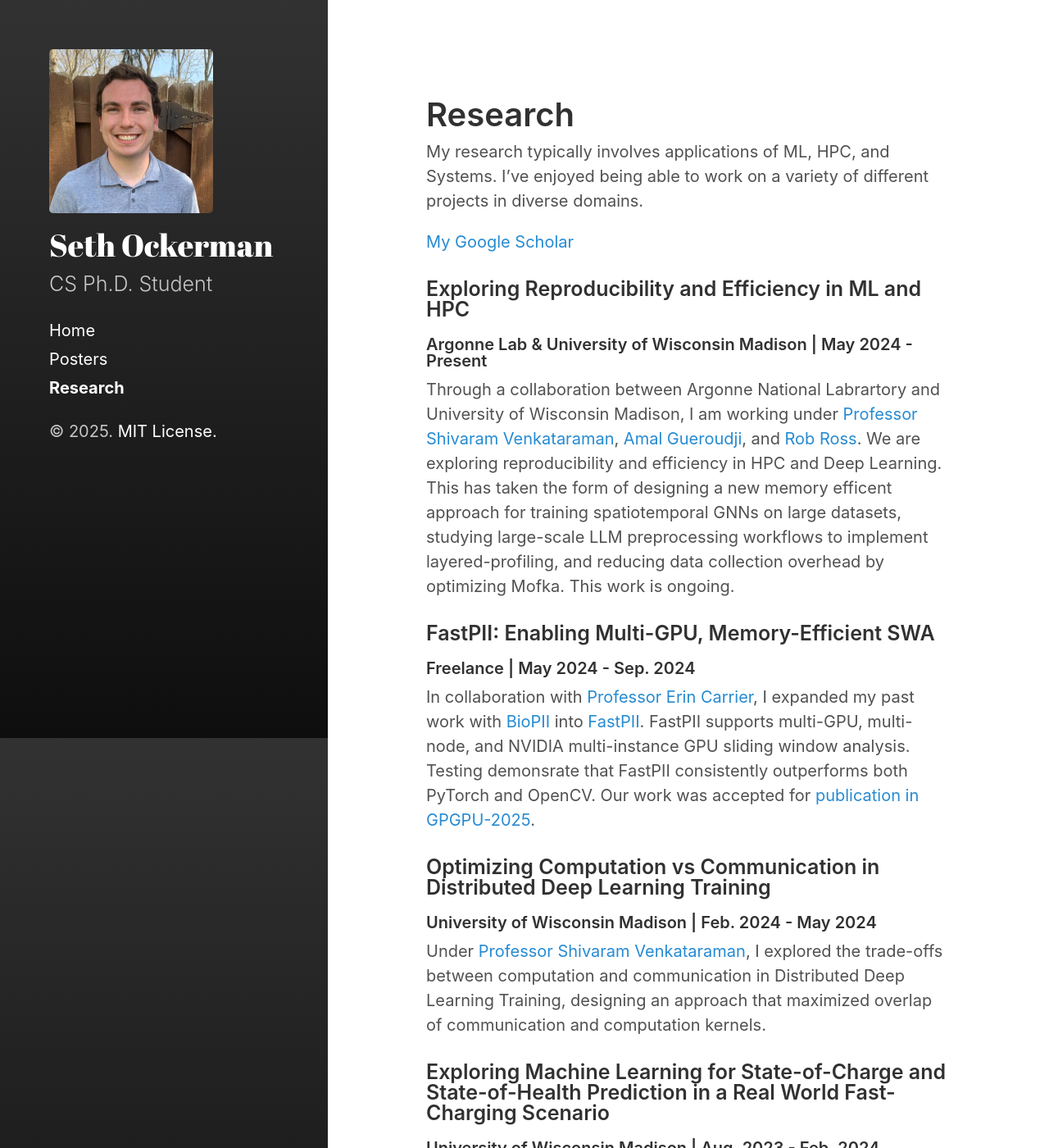
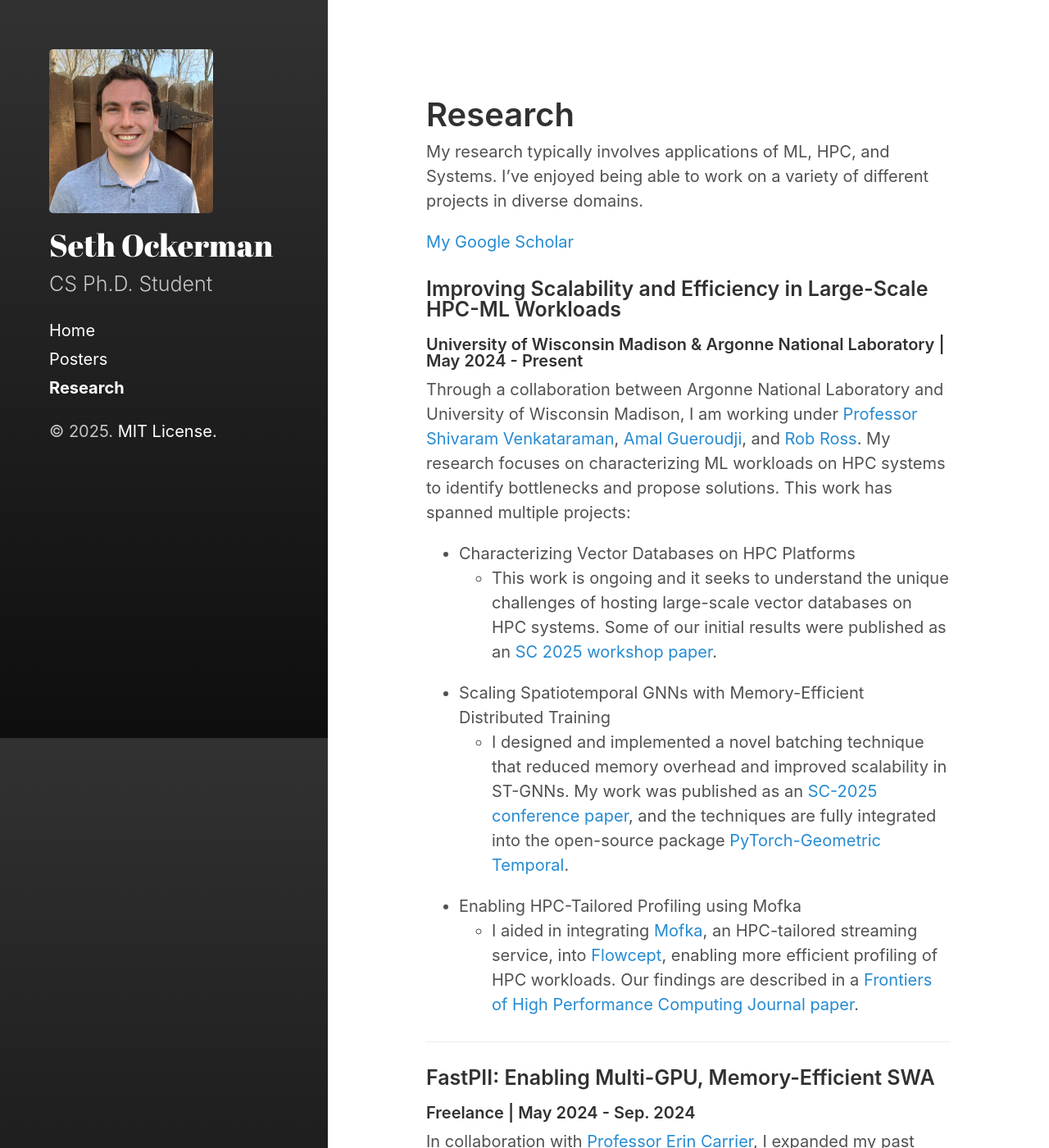
Before and after one commit to OckermanSethGVSU/OckermanSethGVSU.github.io, a Jekyll site: the page built from markdown/research.md, in a window 1280 px wide and 1400 px high. Shown: the whole window at 82% size. Built offline with Jekyll 4.4.1, drawn with Linux system fonts in a browser that asks for light colours; some of the changed text lies outside the part shown.

Commit message:
update for fall 2025

```diff
--- a/markdown/research.md
+++ b/markdown/research.md
@@ -8,22 +8,34 @@ My research typically involves applications of ML, HPC, and Systems. I've enjoye
 [My Google Scholar](https://scholar.google.com/citations?user=7gZFL2IAAAAJ&hl=en){:target="_blank"}
 
 
-### Exploring Reproducibility and Efficiency in ML and HPC
-#### Argonne Lab & University of Wisconsin Madison | May 2024 - Present
-Through a collaboration between Argonne National Labrartory and University of Wisconsin Madison, I am working under [Professor Shivaram Venkataraman](https://shivaram.org/){:target="_blank"}, [Amal Gueroudji](https://www.anl.gov/profile/amal-gueroudji){:target="_blank"}, and [Rob Ross](https://www.anl.gov/profile/robert-b-ross){:target="_blank"}. We are exploring reproducibility and efficiency in HPC and Deep Learning. This has taken the form of designing a new memory efficent approach for training spatiotemporal GNNs on large datasets, studying large-scale LLM preprocessing workflows to implement layered-profiling, and reducing data collection overhead by optimizing Mofka. This work is ongoing.
+### Improving Scalability and Efficiency in Large-Scale HPC-ML Workloads
+#### University of Wisconsin Madison & Argonne National Laboratory | May 2024 - Present
+Through a collaboration between Argonne National Laboratory and University of Wisconsin Madison, I am working under [Professor Shivaram Venkataraman](https://shivaram.org/){:target="_blank"}, [Amal Gueroudji](https://www.anl.gov/profile/amal-gueroudji){:target="_blank"}, and [Rob Ross](https://www.anl.gov/profile/robert-b-ross){:target="_blank"}. My research focuses on characterizing ML workloads on HPC systems to identify bottlenecks and propose solutions. This work has spanned multiple projects:
+
+* Characterizing Vector Databases on HPC Platforms
+    * This work is ongoing and it seeks to understand the unique challenges of hosting large-scale vector databases on HPC systems. Some of our initial results were published as an [SC 2025 workshop paper](https://arxiv.org/abs/2509.12384){:target="_blank"}.
+
+* Scaling Spatiotemporal GNNs with Memory-Efficient Distributed Training
+    * I designed and implemented a novel batching technique that reduced memory overhead and improved scalability in ST-GNNs. My work was published as an [SC-2025 conference paper](https://arxiv.org/abs/2507.11683){:target="_blank"}, and the techniques are fully integrated into the open-source package [PyTorch-Geometric Temporal](https://github.com/benedekrozemberczki/pytorch_geometric_temporal){:target="_blank"}.
+* Enabling HPC-Tailored Profiling using Mofka
+    * I aided in integrating [Mofka](https://mofka.readthedocs.io/en/latest/){:target="_blank"}, an HPC-tailored streaming service, into [Flowcept](https://github.com/ORNL/flowcept/tree/main){:target="_blank"}, enabling more efficient profiling of HPC workloads. Our findings are described in a [Frontiers of High Performance Computing Journal paper](https://www.frontiersin.org/journals/high-performance-computing/articles/10.3389/fhpcp.2025.1638203/full){:target="_blank"}.
 
 
 
+
+---
 
 ### FastPII: Enabling Multi-GPU, Memory-Efficient SWA
 #### Freelance | May 2024 - Sep. 2024
 In collaboration with [Professor Erin Carrier](https://eecarrier.github.io/){:target="_blank"}, I expanded my past work with [BioPII](https://github.com/OckermanSethGVSU/Bio-PII){:target="_blank"} into [FastPII](https://github.com/OckermanSethGVSU/Fast-PII){:target="_blank"}. FastPII supports multi-GPU, multi-node, and NVIDIA multi-instance GPU sliding window analysis. Testing demonsrate that FastPII consistently outperforms both PyTorch and OpenCV. Our work was accepted for [publication in GPGPU-2025](https://dl.acm.org/doi/10.1145/3725798.3725804){:target="_blank"}.
 
+---
+
 ### Optimizing Computation vs Communication in Distributed Deep Learning Training
 #### University of Wisconsin Madison | Feb. 2024 - May 2024
 Under [Professor Shivaram Venkataraman](https://shivaram.org/){:target="_blank"}, I explored the trade-offs between computation and communication in Distributed Deep Learning Training, designing an approach that maximized overlap of communication and computation kernels.
 
-
+---
 
 ### Exploring Machine Learning for State-of-Charge and State-of-Health Prediction in a Real World Fast-Charging Scenario
 #### University of Wisconsin Madison | Aug. 2023 - Feb. 2024
@@ -34,7 +46,7 @@ Under [Professor Shivaram Venkataraman](https://shivaram.org/){:target="_blank"}
 
 ### Harnessing Parallelization for Bayesian Optimization HPC Tuning Searches
 #### Lawrence Berkeley Lab | June 2023 - Feb. 2024
-Bayesian optimization (BO) is an inherently sequential workflow that cannot fully utilize modern supercomputers' parallel architecture. Overseen by [Professor Adrián Pérez Diéguez](https://www.linkedin.com/in/aperezdieguez/?originalSubdomain=es){:target="_blank"}, I designed two [GPTune-RCI](https://github.com/gptune/GPTune){:target="_blank"} implementations which enable parallel function evaluation during BO. My parallel BO implementations reduced search time by up to 84% for prominent HPC applications. Further testing also demonstrated up to 77% reduced search time relative to the state-the-art HPC tuner (DeepHyper) which also employs parallelism. Additionally, I implemented a novel parallel multitask learning algorithm which improves both time-to-optimal-solution and final solution quality. This work helped form the basis for a 2025 publication in IJ-HPCA (link to be added when available).
+Bayesian optimization (BO) is an inherently sequential workflow that cannot fully utilize modern supercomputers' parallel architecture. Overseen by [Professor Adrián Pérez Diéguez](https://www.linkedin.com/in/aperezdieguez/?originalSubdomain=es){:target="_blank"}, I designed two [GPTune-RCI](https://github.com/gptune/GPTune){:target="_blank"} implementations which enable parallel function evaluation during BO. My parallel BO implementations reduced search time by up to 84% for prominent HPC applications. Further testing also demonstrated up to 77% reduced search time relative to the state-the-art HPC tuner (DeepHyper) which also employs parallelism. Additionally, I implemented a novel parallel multitask learning algorithm which improves both time-to-optimal-solution and final solution quality. This work formed the basis for a (2025 publication in IJ-HPCA)(https://journals.sagepub.com/doi/abs/10.1177/10943420251362001){:target="_blank"}.
 
 
 ---
```
Also changed, not shown: index.md (+5 -3 lines), 3 other files.
